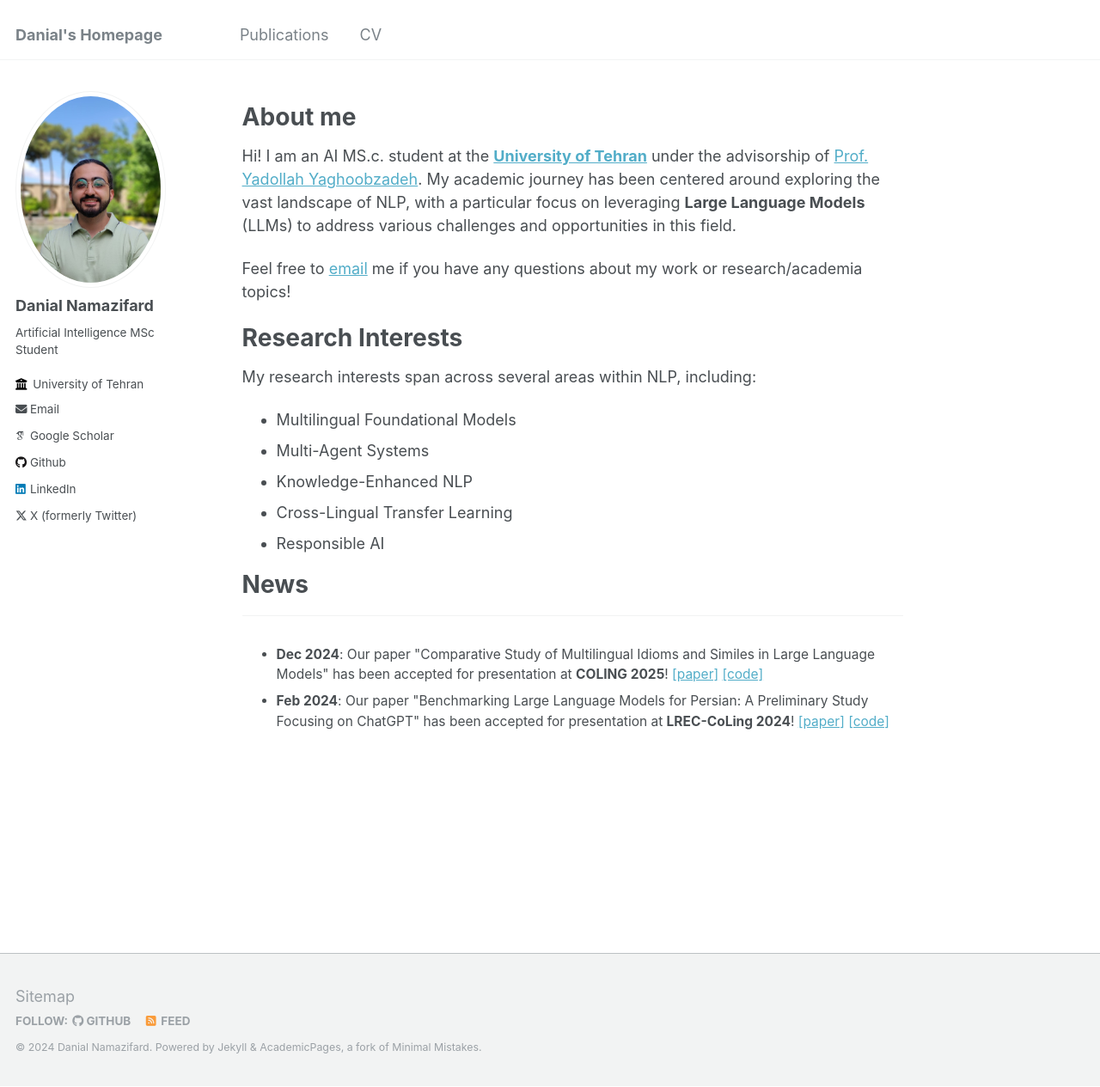
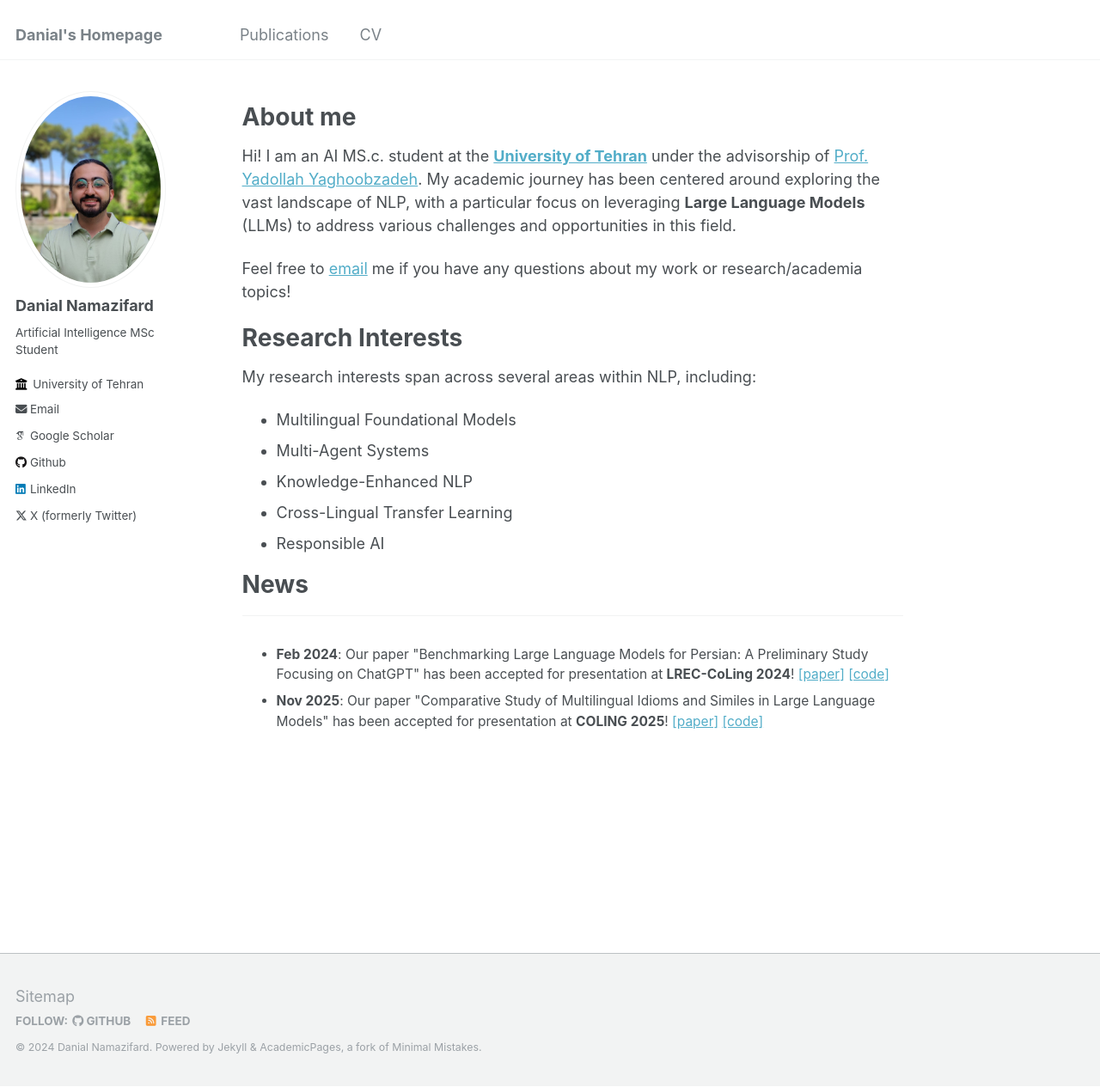
Before and after one commit to namazifard/namazifard.github.io, a Jekyll site: the page built from _pages/about.md, in a window 1280 px wide and 1265 px high. Shown: the whole window at 86% size. Built offline with Jekyll 4.4.1, drawn with Linux system fonts in a browser that asks for light colours; some web fonts are replaced.

Commit message:
Update about.md

```diff
--- a/_pages/about.md
+++ b/_pages/about.md
@@ -38,14 +38,14 @@ News
 <div style="overflow-y: auto; max-height: 300px; padding-right: 10px; font-size: 15.5px;">
 <ul>
 	<li>
-		<b>Dec 2024</b>: Our paper "Comparative Study of Multilingual Idioms and Similes in Large Language Models" has been accepted for presentation at <b>COLING 2025</b>!
-		<a href="[https://arxiv.org/pdf/2404.02403]" target="_blank">[paper]</a>
-		<a href="[https://github.com/Ipouyall/Benchmarking_ChatGPT_for_Persian]" target="_blank">[code]</a>
+		<b>Feb 2024</b>: Our paper "Benchmarking Large Language Models for Persian: A Preliminary Study Focusing on ChatGPT" has been accepted for presentation at <b>LREC-CoLing 2024</b>!
+		<a href="https://arxiv.org/pdf/2404.02403" target="_blank">[paper]</a>
+		<a href="https://github.com/Ipouyall/Benchmarking_ChatGPT_for_Persian" target="_blank">[code]</a>
 	</li>
 	<li>
-		<b>Feb 2024</b>: Our paper "Benchmarking Large Language Models for Persian: A Preliminary Study Focusing on ChatGPT" has been accepted for presentation at <b>LREC-CoLing 2024</b>!
-		<a href="[https://arxiv.org/pdf/2404.02403]" target="_blank">[paper]</a>
-		<a href="[https://github.com/Ipouyall/Benchmarking_ChatGPT_for_Persian]" target="_blank">[code]</a>
+		<b>Nov 2025</b>: Our paper "Comparative Study of Multilingual Idioms and Similes in Large Language Models" has been accepted for presentation at <b>COLING 2025</b>!
+		<a href="https://arxiv.org/abs/2410.16461" target="_blank">[paper]</a>
+		<a href="https://github.com/namazifard/multilingual-idioms-similes" target="_blank">[code]</a>
 	</li>
 </ul>
 </div>
```
